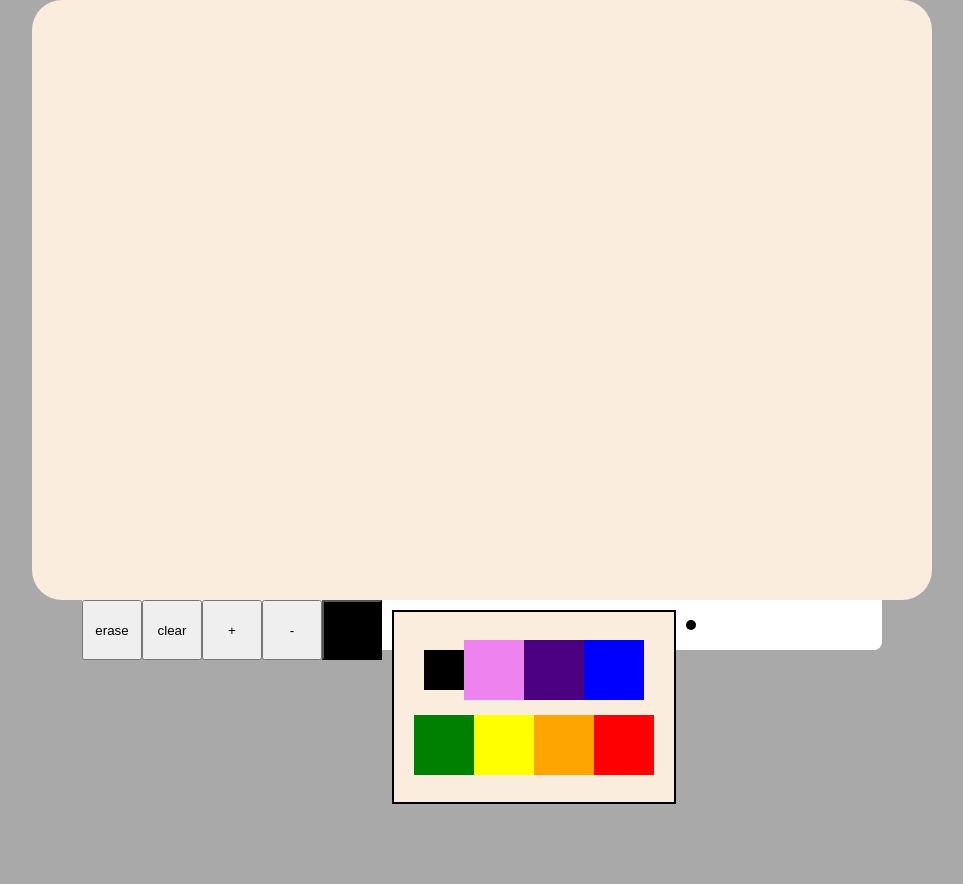
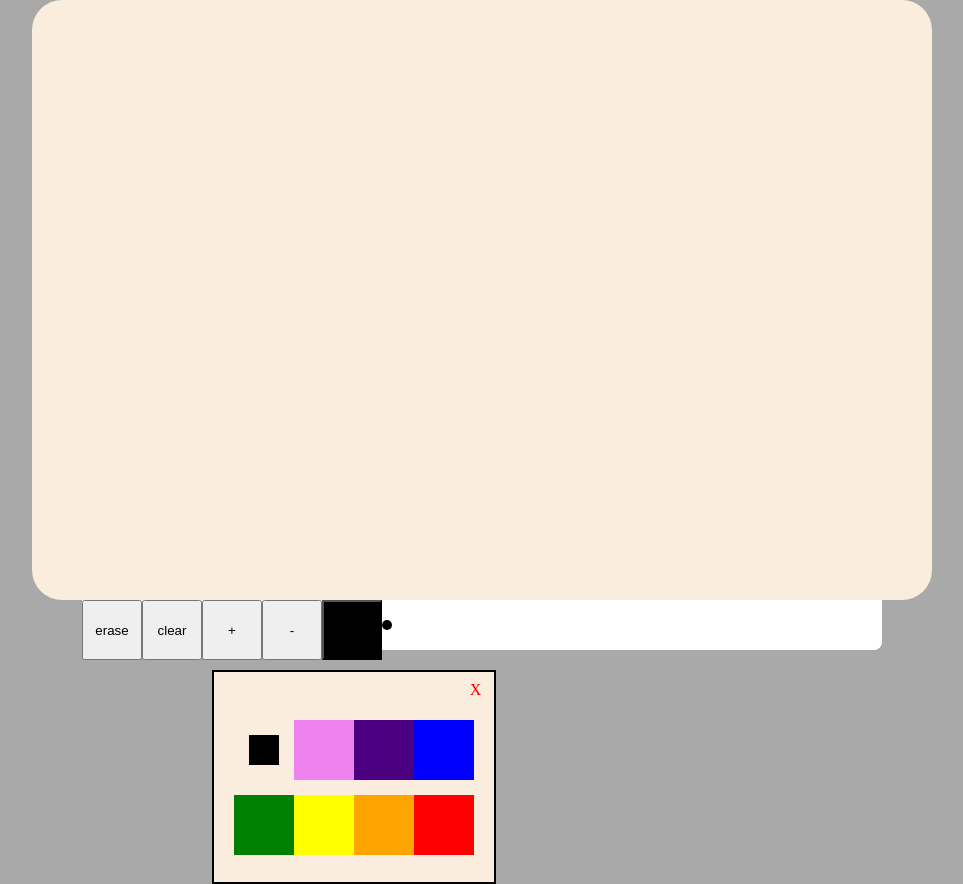
Before and after one commit to Carmen-Shannon/draw, a plain HTML site: page index.html in a window 1280 px wide. Both pictures are taken after a click on the button 510 px from the left and 630 px from the top of the page. Shown: the whole page, without its empty margins (158-1121 px from the left). Before the commit the page ends 804 px from the top, so only its background shows below. Drawn offline with Linux system fonts and the light colour scheme.

Commit message:
color selection added, modal looks not bad

```diff
--- a/index.html
+++ b/index.html
@@ -16,6 +16,7 @@
       <button id="smaller">-</button>
       <button id="color"></button>
       <div id="colormodal" style="display: none;">
+        <span id="closemodal">X</span>
         <button id="black"></button>
         <button id="violet"></button>
         <button id="indigo"></button>
--- a/script.js
+++ b/script.js
@@ -8,16 +8,19 @@ const clear = document.getElementById("clear");
 const bigger = document.getElementById("bigger");
 const smaller = document.getElementById("smaller");
 const modal = document.getElementById("colormodal");
+const closeBtn = document.getElementById("closemodal");
 
 // modifiable variables
 let painting = false;
 let erasing = false;
 let lineSize = 10;
 let color = "black";
+let tempColor = "";
 
 // functions
 function colorModalOnClick() {
   for (let c of modal.children) {
+    if (c.id === "closemodal") continue;
     c.addEventListener("click", () => {
       color = c.id;
       colorChange();
@@ -28,12 +31,15 @@ function colorModalOnClick() {
 
 function colorChange() {
   for (let c of modal.children) {
+    if (c.id === "closemodal") continue;
     if (c.id === color) {
-      c.style.width = "40px";
-      c.style.height = "40px";
+      c.style.width = "30px";
+      c.style.height = "30px";
+      c.style.margin = "15px";
     } else {
       c.style.width = "60px";
       c.style.height = "60px";
+      c.style.margin = "0px";
     }
   }
 }
@@ -57,8 +63,18 @@ function toggleModal() {
     modal.style.alignItems = "center";
     modal.style.margin = "10px";
     modal.style.padding = "20px";
+    modal.style.paddingTop = "40px";
     modal.style.backgroundColor = "#faeddd";
     modal.style.border = "2px solid black";
+    modal.style.position = "absolute";
+    modal.style.top = `${colorPicker.offsetTop + colorPicker.offsetWidth}px`;
+    modal.style.left = `${colorPicker.offsetLeft - 120}px`;
+    closeBtn.style.position = "fixed";
+    closeBtn.style.display = "block";
+    closeBtn.style.top =
+      modal.offsetTop + Math.round(modal.offsetHeight * 0.05) + "px";
+    closeBtn.style.left =
+      modal.offsetLeft + Math.round(modal.offsetWidth * 0.9) + "px";
     colorChange();
   } else {
     modal.style.display = "none";
@@ -150,7 +166,8 @@ window.addEventListener("load", () => {
   colorModalOnClick();
 });
 
-modal.addEventListener("mouseleave", toggleModal);
+//modal.addEventListener("mouseleave", toggleModal);
+closeBtn.addEventListener("click", toggleModal);
 
 // erasing vs painting event
 if (erasing) {
@@ -164,3 +181,9 @@ if (erasing) {
   canvas.addEventListener("mousemove", draw);
   canvas.addEventListener("mouseout", finishPaint);
 }
+
+window.addEventListener("keypress", (e) => {
+  if (e.key === "e") {
+    console.log(closeBtn.parentElement.offsetTop);
+  }
+});
--- a/style.css
+++ b/style.css
@@ -34,3 +34,14 @@ button {
     justify-self: flex-end;
     align-self: center;
 }
+
+span {
+    position: fixed;
+    display: none;
+    color: red;
+    cursor: pointer;
+    height: 15px;
+    width: 15px;
+    text-align: center;
+    user-select: none;
+}
```
Also changed, not shown: js/Player.js (added, +12 -0 lines), js/Helper.js (deleted).
